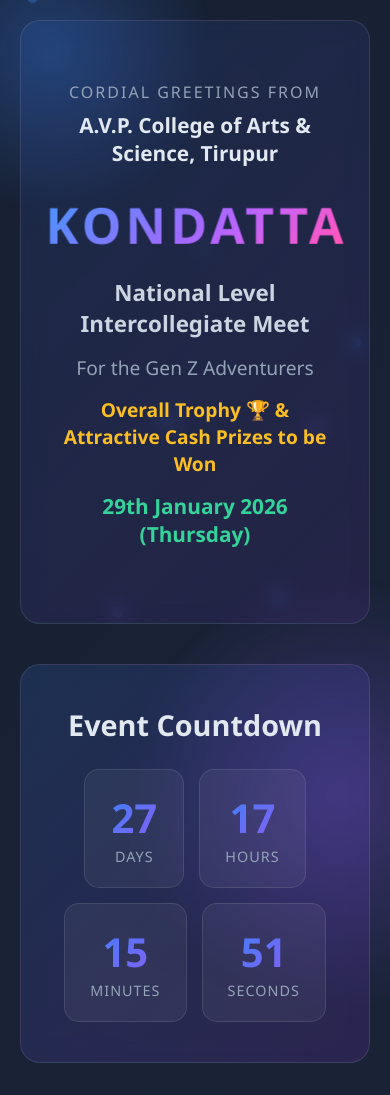
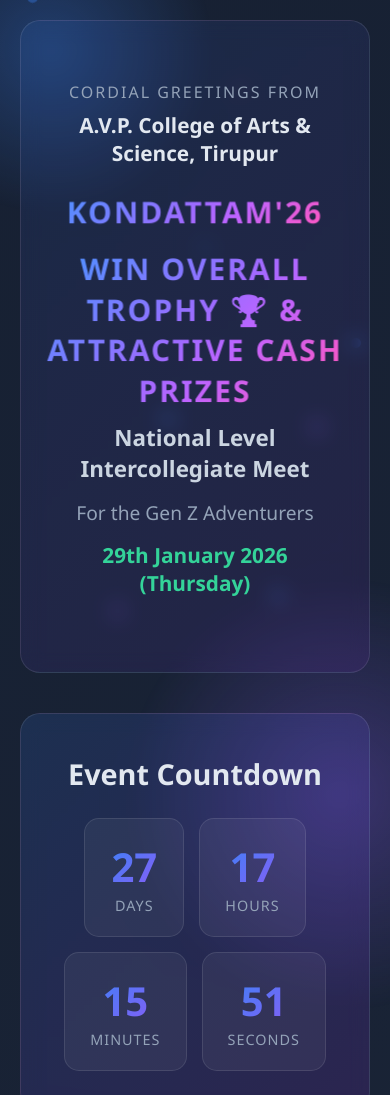
Before and after one commit to Rishi33-33/kondatam, a plain HTML site: page index.html in a window 390 px wide. Shown: the top 1095 px of the page. Drawn offline with Linux system fonts and the light colour scheme.

Commit message:
Highlight overall trophy and cash prizes

```diff
--- a/index.html
+++ b/index.html
@@ -163,6 +163,8 @@
             position: relative;
             z-index: 1;
         }
+
+
 
         @keyframes titlePulse {
             0%, 100% { transform: scale(1); filter: brightness(1); }
@@ -521,11 +523,29 @@
             color: #cbd5e1;
             margin-bottom: 15px;
         }
+        .prize-highlight {
+            font-size: 2.8rem;
+            font-weight: 900;
+            margin-top: 10px;
+            letter-spacing: 4px;
+            background: linear-gradient(135deg, #3b82f6, #8b5cf6, #ec4899);
+            -webkit-background-clip: text;
+            -webkit-text-fill-color: transparent;
+            background-clip: text;
+            animation: titlePulse 3s ease-in-out infinite;
+        }
 
         @media (max-width: 768px) {
+            .prize-highlight {
+                font-size: 1.8rem;
+                letter-spacing: 2px;
+            }
+
             h1 {
                 font-size: 3rem;
                 letter-spacing: 4px;
+                font-size: 1.8rem;
+                letter-spacing: 2px
             }
 
             .events-container {
@@ -569,11 +589,10 @@
             <div class="greeting">Cordial Greetings from</div>
             <div class="college-name">A.V.P. College of Arts & Science, Tirupur</div>
             <h1>KONDATTAM'26</h1>
+            <h2 class="prize-highlight">WIN OVERALL TROPHY 🏆 & ATTRACTIVE CASH PRIZES</h2>
             <div class="subtitle">National Level Intercollegiate Meet</div>
             <div class="tagline">For the Gen Z Adventurers</div>
-            <div class="tagline" style="color:#fbbf24; font-weight:700;">
-                Overall Trophy 🏆 & Attractive Cash Prizes to be Won
-            </div>
+
 
             <div class="date-info">29th January 2026 (Thursday)</div>
         </header>
```
